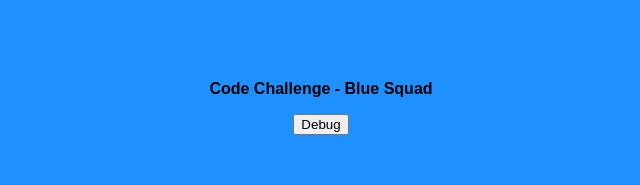
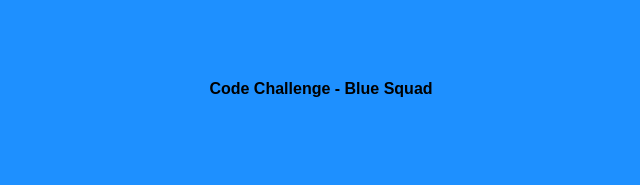
Before and after one commit to pacurtin/pokedex, a React (Create React App) app: page / in a window 1280 px wide. Shown: the top 185 px of the page, without its empty margins (319-959 px from the left). Built offline with nearby package versions, Linux system fonts and the light colour scheme; no server answers.

Commit message:
Stop flickering when getting data

```diff
--- a/src/App.js
+++ b/src/App.js
@@ -19,18 +19,14 @@ function App() {
   const [displayIndex, setDisplayIndex] = useState(0);    // keeps track of current pokemon being displayed
   const [pokemonLookupTable, setPokemonList] = useState([]);     // a list of names and id's.
 
-  const debug = () => {
-    debugger;
-  };
-
   function takeIdFromUrl(url){
     const urlAry = url.split("/");
     return urlAry[urlAry.length - 2];
   }
 
-  // runs once to create a searchable lookup table
+
   useEffect(() => {
-
+    // runs once to create a searchable lookup table
     if(pokemonLookupTable.length<1){
       getPokemonList()
         .then(res=>{
@@ -89,11 +85,9 @@ function App() {
       <div id="heading">
         Code Challenge - Blue Squad
       </div>
-      <button onClick={debug}>Debug</button>
       {
         pokemonLookupTable[displayIndex] &&
         pokemonLookupTable[displayIndex].id &&
-        pokemonMap[pokemonLookupTable[displayIndex].id] &&
         <Pokedex
           pokemon={pokemonMap[pokemonLookupTable[displayIndex].id]}
           changePokemon={changePokemon}
--- a/src/Pokedex.js
+++ b/src/Pokedex.js
@@ -16,6 +16,7 @@ function Pokedex(props) {
         {
           pokemon &&
           pokemon.sprites &&
+          pokemon.sprites.front_default &&
           <img alt="pokemon portrait" src={pokemon.sprites.front_default}/>
         }
       </div>
```
